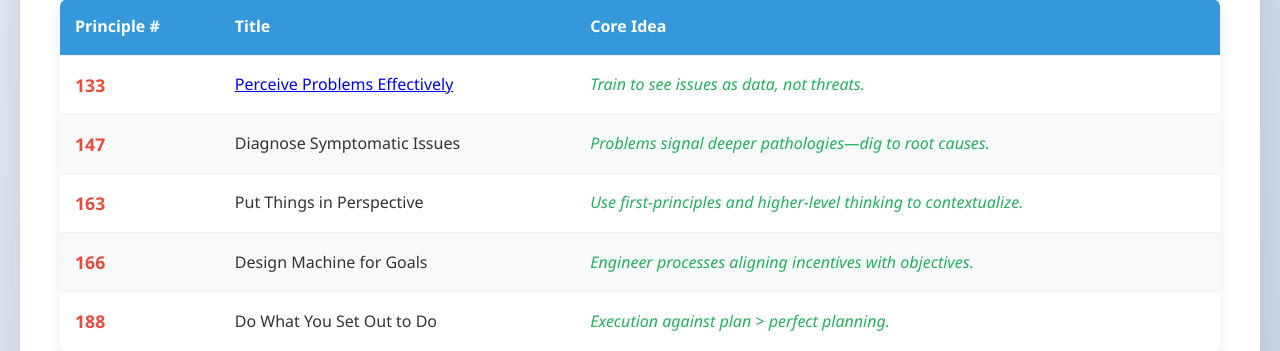
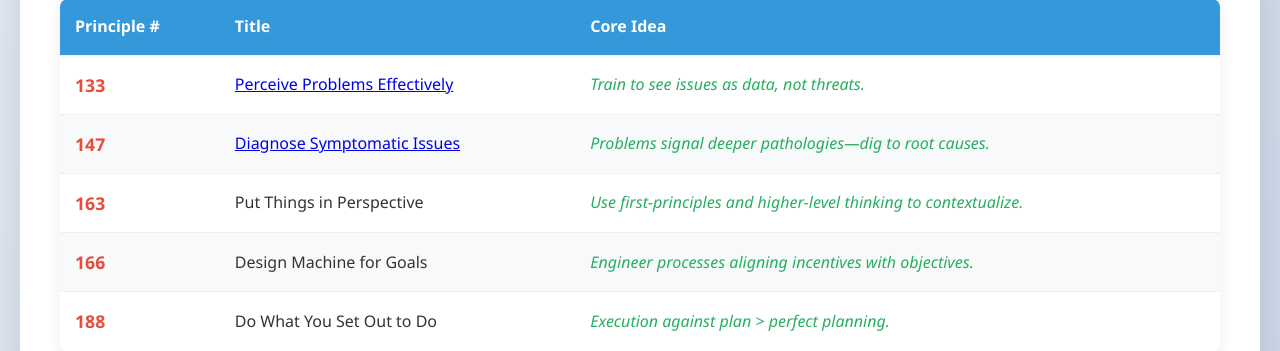
Before and after one commit to kbulbul026-coder/Centers, a Flask app: page /principles-system in a window 1280 px wide. Shown: the part 1699-2050 px from the top of the page. Run offline with Flask 3, Linux system fonts and the light colour scheme.

Commit message:
Update principles_system.html

```diff
--- a/templates/principles_system.html
+++ b/templates/principles_system.html
@@ -129,7 +129,17 @@ Perceive Problems Effectively
 
 
 </td><td class="core-idea">Train to see issues as data, not threats.</td></tr>
-                <tr><td class="principle-num">147</td><td>Diagnose Symptomatic Issues</td><td class="core-idea">Problems signal deeper pathologies—dig to root causes.</td></tr>
+                <tr><td class="principle-num">147</td><td>
+
+
+
+<a href="/diagnosis_drilldown" class="text-blue-400 hover:underline">
+
+Diagnose Symptomatic Issues
+</a>
+
+
+</td><td class="core-idea">Problems signal deeper pathologies—dig to root causes.</td></tr>
                 <tr><td class="principle-num">163</td><td>Put Things in Perspective</td><td class="core-idea">Use first-principles and higher-level thinking to contextualize.</td></tr>
                 <tr><td class="principle-num">166</td><td>Design Machine for Goals</td><td class="core-idea">Engineer processes aligning incentives with objectives.</td></tr>
                 <tr><td class="principle-num">188</td><td>Do What You Set Out to Do</td><td class="core-idea">Execution against plan > perfect planning.</td></tr>
```
